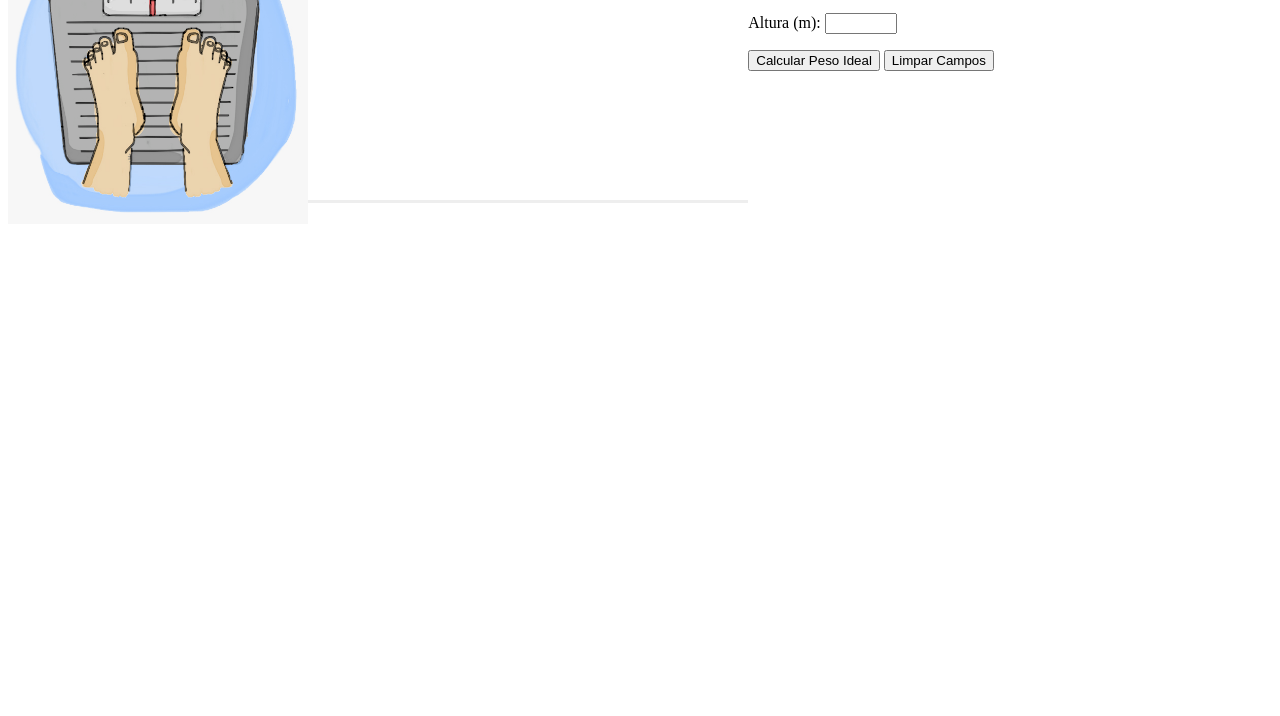
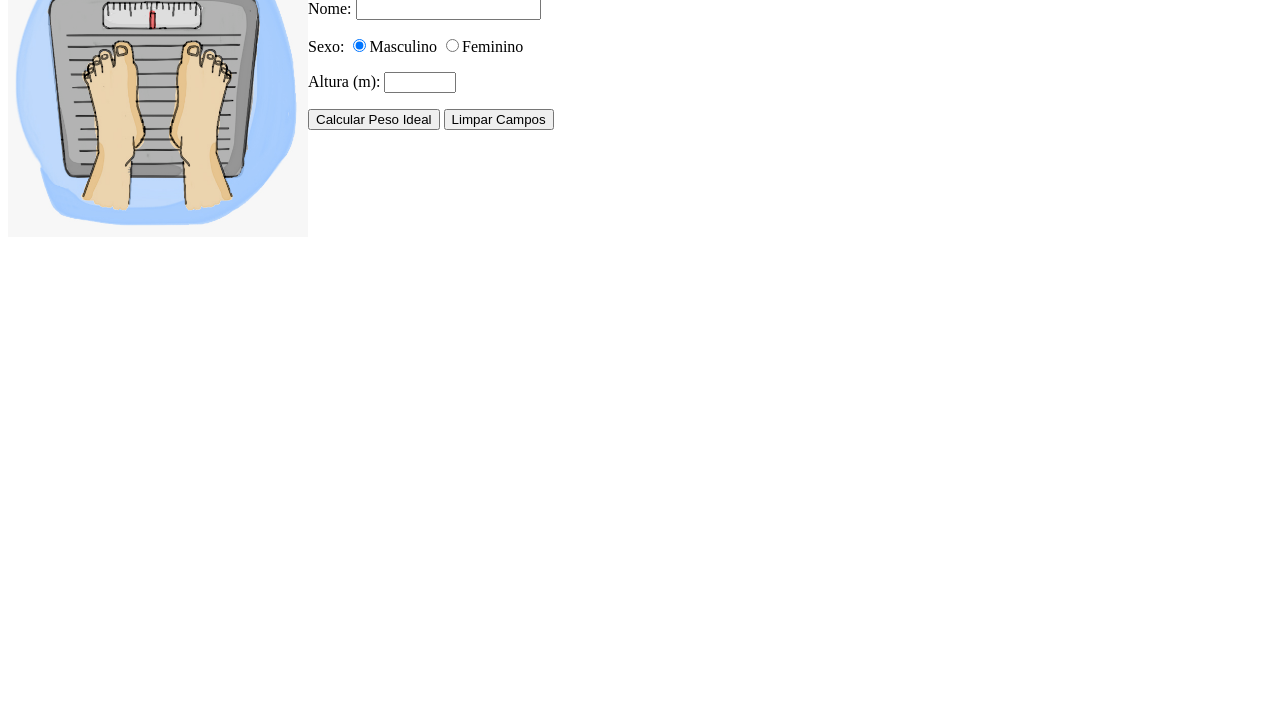
Before and after one commit to bonenberger/livrojs, a website: page cap04/ex4_2.html in a window 1280 px wide. Shown: the part 84-800 px from the top of the page. Drawn offline with Linux system fonts and the light colour scheme.

Commit message:
alteração no css do cap04

```diff
--- a/cap04/css/estilos.css
+++ b/cap04/css/estilos.css
@@ -1,8 +1,3 @@
-body {
-    display: flex;
-    flex-direction: row;
-    flex-wrap: wrap;
-}
 img {
     float: left;
     height: 300px;
```
